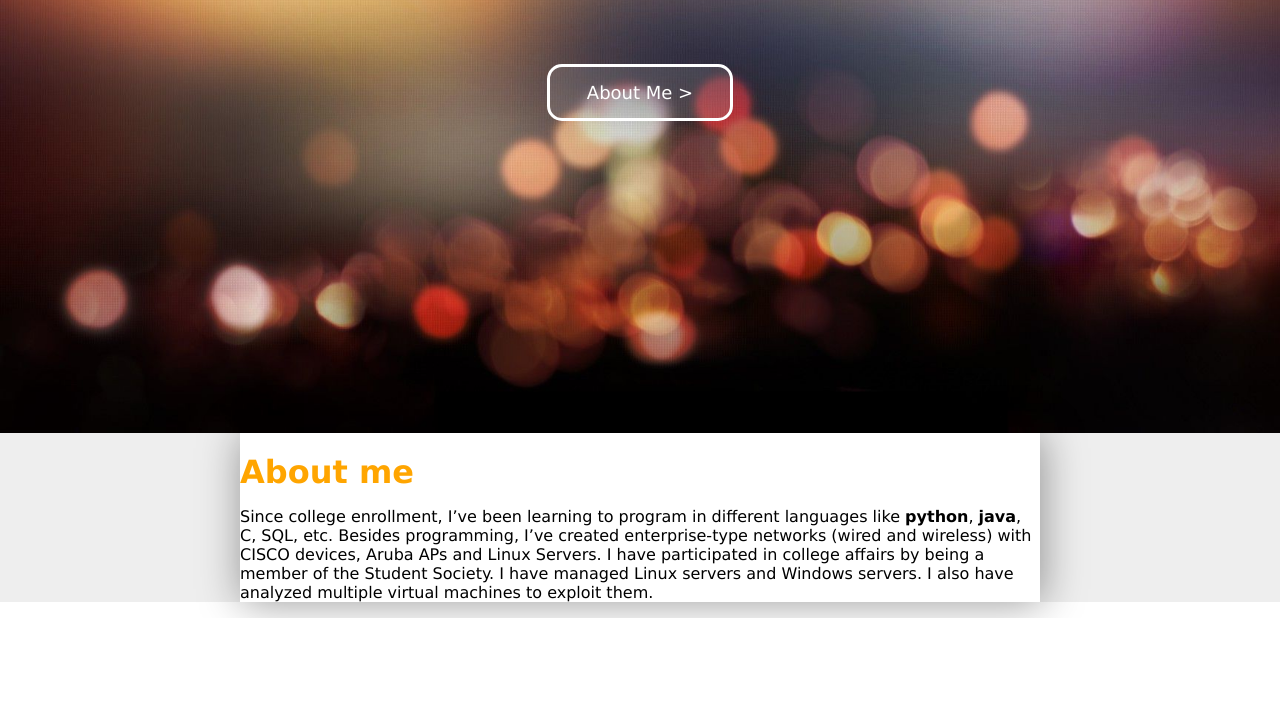
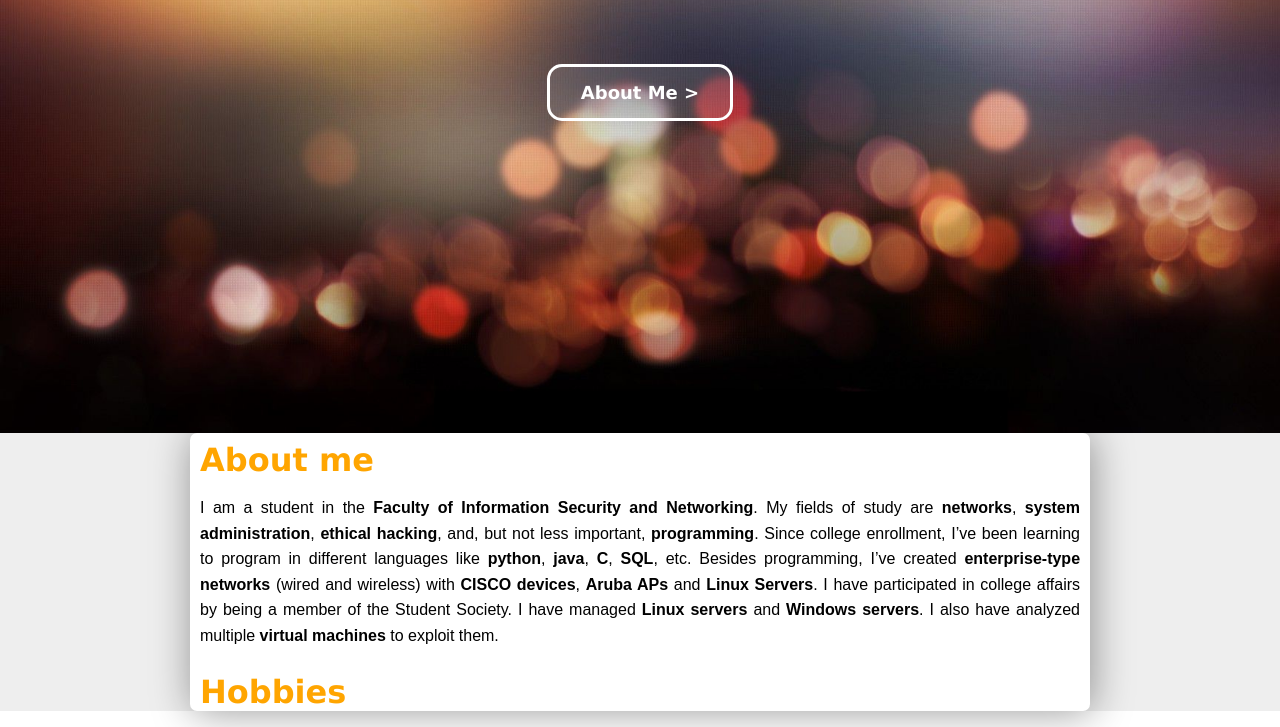
Before and after one commit to J-Pablo4/CV-Webpage, a plain HTML site: page index.html in a window 1280 px wide. Shown: the part 367-1094 px from the top of the page. Before the commit the page ends 985 px from the top, so only its background shows below. Drawn offline with Linux system fonts and the light colour scheme.

Commit message:
About me section ready

```diff
--- a/estilos.css
+++ b/estilos.css
@@ -32,6 +32,7 @@ a.banner-item{
     margin: auto;
     margin-top: 70px;
     background-color: rgba(171, 171, 171, 0.2);
+    font-weight: bold;
 }
 div > a:hover{
     color: lightgrey;
@@ -46,6 +47,7 @@ div > h1.banner-item{
 div > h2.banner-item{
     font-size: 40px;
     padding-top: 10px;
+    letter-spacing: 2px;
     padding-bottom: 10px;
     background-color: rgba(128, 128, 128, 0.5);
 }
@@ -55,13 +57,23 @@ main{
     margin: 0;
 }
 main > div{
-    max-width: 800px;
+    border-radius: 7px;
+    max-width: 900px;
     background-color: white;
     margin: auto;
     box-shadow: 2px 1px 40px rgba(0, 0, 0, 0.4)
 }
 main > div > h1{
     margin: 0;
-    padding-top: 20px;
+    padding-top: 8px;
+    padding-left: 10px;
     color: orange;
 }
+h1 + p{
+    font-family: Arial;
+    line-height: 1.6;
+    text-align: justify;
+    text-justify: inter-word;
+    padding-left: 10px;
+    padding-right: 10px;
+}
--- a/index.html
+++ b/index.html
@@ -18,7 +18,24 @@
     <main>
         <div>
             <h1 id="about-me">About me</h1>
-            <p>Since college enrollment, I’ve been learning to program in different languages like <strong>python</strong>, <strong>java</strong>, C, SQL, etc. Besides programming, I’ve created enterprise-type networks (wired and wireless) with CISCO devices, Aruba APs and Linux Servers. I have participated in college affairs by being a member of the Student Society. I have managed Linux servers and Windows servers. I also have analyzed multiple virtual machines to exploit them.</p>
+            <p>
+                I am a student in the <strong>Faculty of Information Security and Networking</strong>.
+                My fields of study are <strong>networks</strong>, <strong>system administration</strong>,
+                <strong>ethical hacking</strong>, and, but not less important, <strong>programming</strong>.
+                Since college enrollment, I’ve been learning to program in different
+                languages like <strong>python</strong>, <strong>java</strong>,
+                <strong>C</strong>, <strong>SQL</strong>, etc. Besides programming,
+                I’ve created <strong>enterprise-type networks</strong> (wired and wireless)
+                with <strong>CISCO devices</strong>, <strong>Aruba APs</strong> and <strong>Linux Servers</strong>.
+                I have participated in college affairs by being a member of the Student Society.
+                I have managed <strong>Linux servers</strong> and <strong>Windows servers</strong>.
+                I also have analyzed multiple <strong>virtual machines</strong> to exploit them.
+            </p>
+
+            <h1>Hobbies</h1>
+            <p>
+
+            </p>
         </div>
     </main>
     <footer></footer>
```
